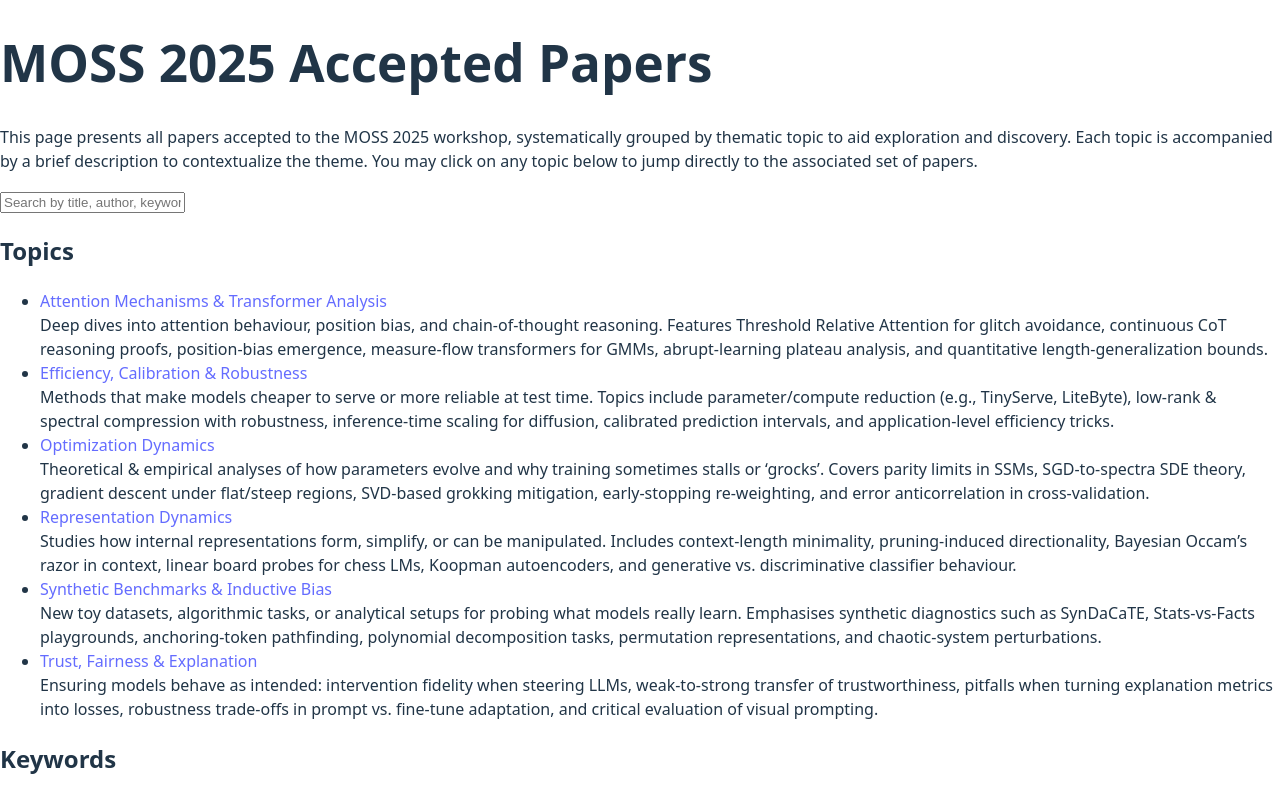
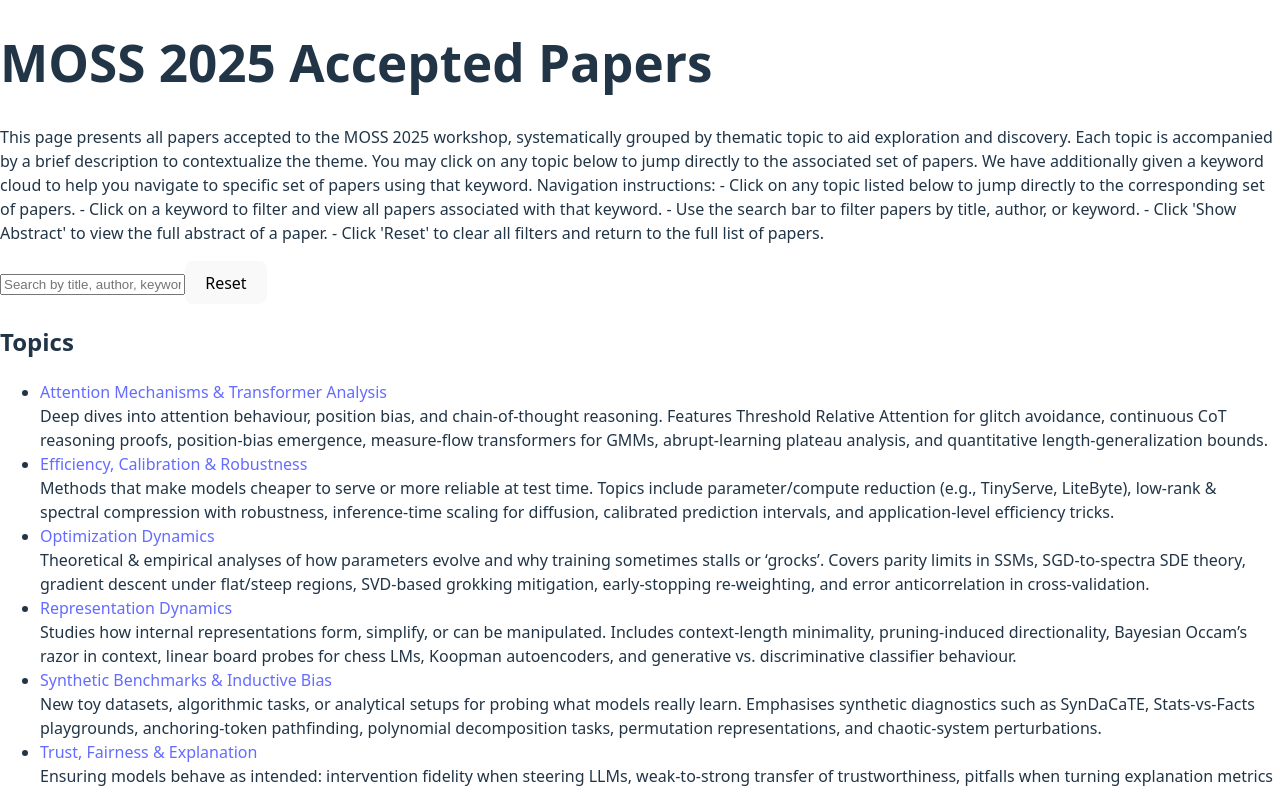
Before and after one commit to abhishekpanigrahi1996/MOSS_workshop, a React (Vite) app: page / in a window 1280 px wide. Shown: the top 792 px of the page. Built offline with nearby package versions, Linux system fonts and the light colour scheme.

Commit message:
Initial files

```diff
--- a/src/PaperBrowser.jsx
+++ b/src/PaperBrowser.jsx
@@ -1240,20 +1240,39 @@ export default function PaperBrowser() {
       return matchesQuery && matchesKeyword;
     });
 
+    const resetFilters = () => {
+      setQuery("");
+      setActiveKeyword(null);
+    };
+
     return (
       <div className="p-6 max-w-5xl mx-auto w-full">
         <h1 className="text-2xl font-bold mb-4">MOSS 2025 Accepted Papers</h1>
 
         <p className="text-sm text-gray-700 mb-6">
-          This page presents all papers accepted to the MOSS 2025 workshop, systematically grouped by thematic topic to aid exploration and discovery. Each topic is accompanied by a brief description to contextualize the theme. You may click on any topic below to jump directly to the associated set of papers.
+          This page presents all papers accepted to the MOSS 2025 workshop, systematically grouped by thematic topic to aid exploration and discovery. Each topic is accompanied by a brief description to contextualize the theme. You may click on any topic below to jump directly to the associated set of papers. We have additionally given a keyword cloud to help you navigate to specific set of papers using that keyword.
+
+  Navigation instructions:
+  - Click on any topic listed below to jump directly to the corresponding set of papers.
+  - Click on a keyword to filter and view all papers associated with that keyword.
+  - Use the search bar to filter papers by title, author, or keyword.
+  - Click 'Show Abstract' to view the full abstract of a paper.
+  - Click 'Reset' to clear all filters and return to the full list of papers.
         </p>
 
-        <Input
-          placeholder="Search by title, author, keyword..."
-          className="mb-6"
-          value={query}
-          onChange={(e) => setQuery(e.target.value)}
-        />
+        <div className="flex items-center gap-4 mb-6">
+          <Input
+            placeholder="Search by title, author, keyword..."
+            value={query}
+            onChange={(e) => setQuery(e.target.value)}
+          />
+          <button
+            onClick={resetFilters}
+            className="bg-gray-200 hover:bg-gray-300 text-sm px-4 py-2 rounded"
+          >
+            Reset
+          </button>
+        </div>
 
         <div className="mb-6">
           <h2 className="text-lg font-semibold mb-2">Topics</h2>
```
